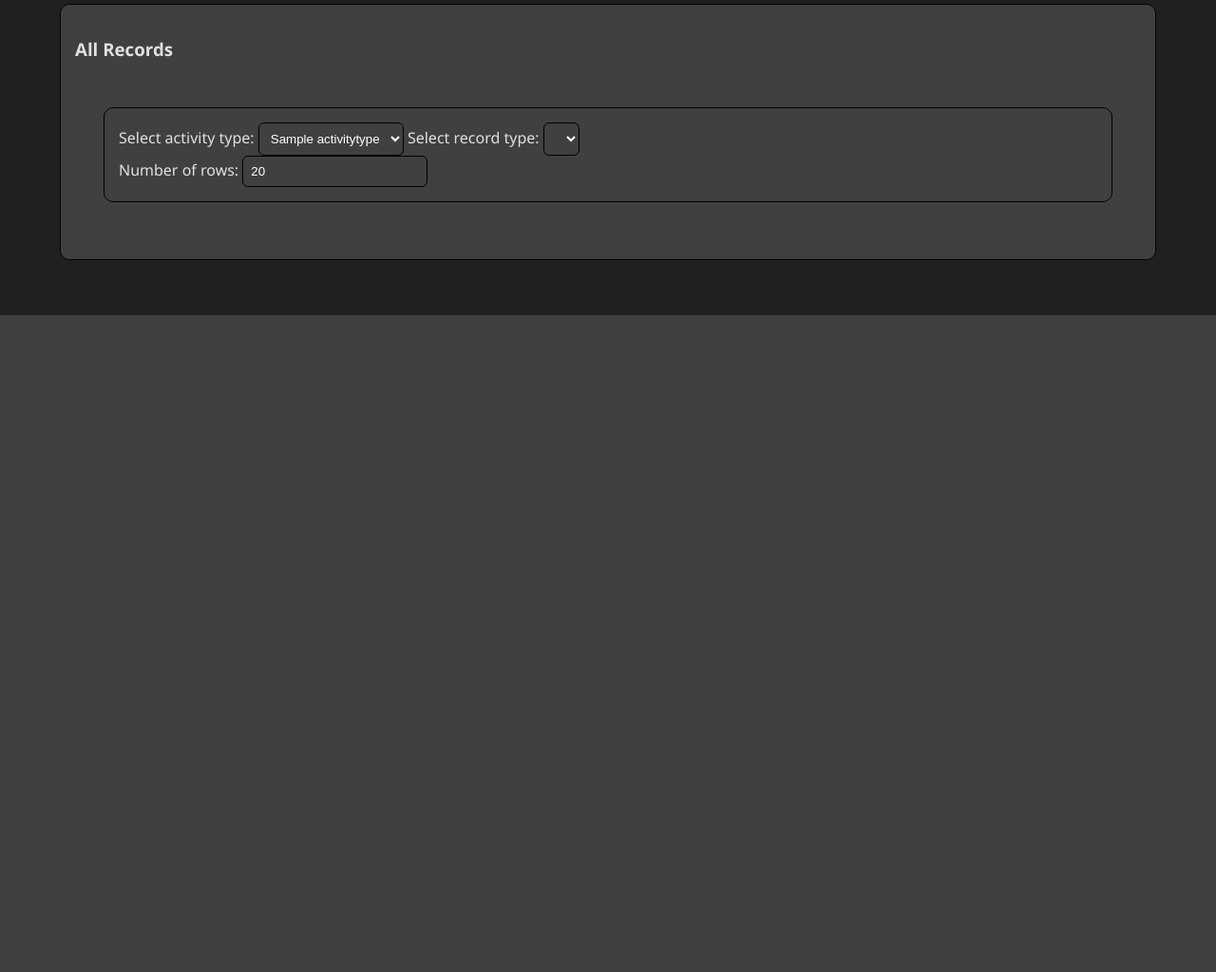
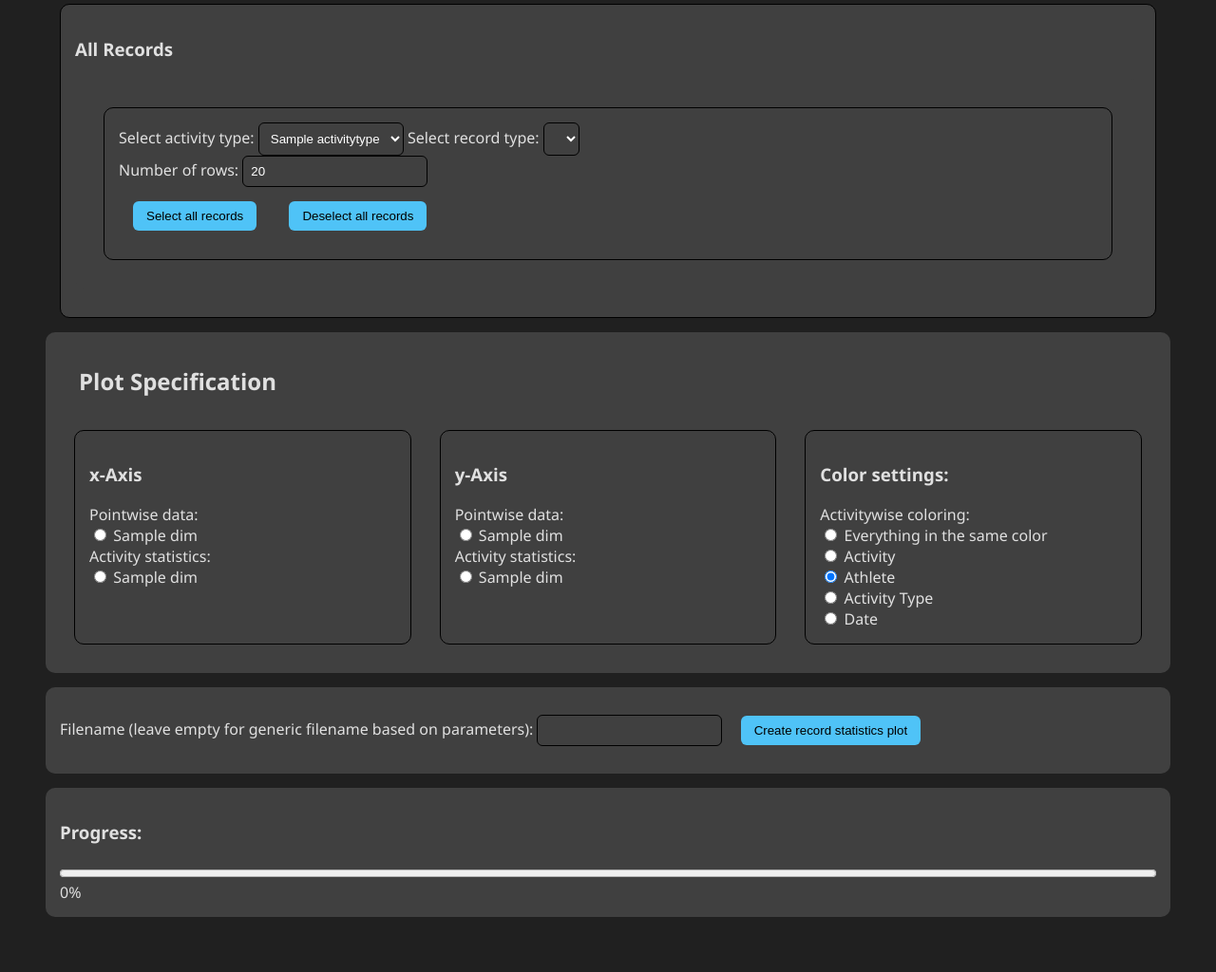
Before and after one commit to Feathergunner/GPXVis, a Flask app: template templates/records.html in a window 1280 px wide. Shown: the part 554-1578 px from the top of the page at 95% size. Before the commit the page ends 886 px from the top, so only its background shows below. Run offline with Flask 3, Linux system fonts and the light colour scheme; the template is opened without the code that fills it: most values are stand-ins (such as "Sample title", 1, 10 or a date in 2020); lists and menus that the app fills with data are empty; parts of the project's set-up code (start-up, migrations or seed data) failed here and were passed over.

Commit message:
Add UI for creating plots about recorddata

```diff
--- a/App.py
+++ b/App.py
@@ -127,6 +127,8 @@ def records():
 		activity_types=_activity_types,
 		recorddata=records_by_type,
 		recordtypes=recordtypes_by_acttype,
+		axisdim_cont= AXIS_DIM_CONT,
+		axisdim_cat=AXIS_DIM_CAT,
 		default_setting=_defaults)
 
 @app.route("/settings")
@@ -385,6 +387,39 @@ def run_DataPlotter():
 		"total_progress": 0
 	})
 
+@app.route("/api/runRecordPlotter", methods=["POST"])
+def run_RecordPlotter():
+	global current_job
+	data = request.get_json()
+	recorddata_ids = data.get("recorddata_ids", "")
+	axis_key_x = data.get("axis_x", "")
+	axis_key_y = data.get("axis_y", "")
+	key_color = data.get("color_key", "")
+	filename = data.get("filename", "")
+
+	records_and_activities = DBH.get_recorddata_and_activity_by_record_ids(recorddata_ids)
+	records = [rec_and_act[0] for rec_and_act in records_and_activities]
+	activities = [rec_and_act[1] for rec_and_act in records_and_activities]
+	timeframe_starts = [record.starttime for record in records]
+	timeframe_ends = [record.starttime+record.time for record in records]
+
+	aim_rd.set_activities(activities)
+	aim_rd.set_timeframes(timeframe_starts, timeframe_ends)
+	aim_rd.set_key_x(axis_key_x)
+	aim_rd.set_key_y(axis_key_y)
+	aim_rd.set_color_key(key_color)
+	aim_rd.set_filename_prefix(filename)
+
+	current_job = aim_rd
+	current_job.start_progress()
+	thread = threading.Thread(target=aim_rd.run_plotter)
+	thread.start()
+	return jsonify({
+		"current_task": "DataPlotter",
+		"current_status": "started",
+		"total_progress": 0
+	})
+
 @app.route("/api/create_record_category", methods=["POST"])
 def create_record_category():
 	data = request.get_json()
@@ -396,25 +431,6 @@ def create_record_category():
 	return {
 		"status": "ok"
 	}
-
-def plot_record_data(recorddata_ids, axis_key_x:str, axis_key_y:str, key_color:str=None, filename_prefix:str=""):
-	records_and_activities = DBH.get_recorddata_and_activity_by_record_ids(recorddata_ids)
-	records = [rec_and_act[0] for rec_and_act in records_and_activities]
-	activities = [rec_and_act[1] for rec_and_act in records_and_activities]
-	timeframe_starts = [record.starttime for record in records]
-	timeframe_ends = [record.starttime+record.time for record in records]
-
-	aim_rd.set_activities(activities)
-	aim_rd.set_timeframes(timeframe_starts, timeframe_ends)
-	aim_rd.set_key_x(axis_key_x)
-	aim_rd.set_key_y(axis_key_y)
-	aim_rd.set_color_key(key_color)
-	aim_rd.set_filename_prefix(filename_prefix)
-
-	current_job = aim_rd
-	current_job.start_progress()
-	thread = threading.Thread(target=aim_rd.run_plotter)
-	thread.start()
 
 @app.route("/api/progress")
 def get_computation_progress():
--- a/static/css/style.css
+++ b/static/css/style.css
@@ -134,7 +134,7 @@ tbody tr:hover {
 	background-color: var(--panel_lowaccent);
 }
 
-.checkbox-column {
+.column_checkbox {
 	width: 32px;
 	text-align: center;
 	padding: 2px;
--- a/static/js/main.js
+++ b/static/js/main.js
@@ -221,6 +221,26 @@ async function runDataPlotter() {
 	monitorProgress();
 }
 
+async function runDataPlotterRecords(){
+	/*
+	Initiates the RouteProfilePlotter for record data
+	*/
+	const response = await fetch("/api/runRecordPlotter", {
+		method: "POST",
+		headers: {
+			"Content-Type": "application/json"
+		},
+		body: JSON.stringify({
+			recorddata_ids: getFromSelection("selectedRecords"),
+			axis_x: document.getElementById("form_select_axis_x").elements["radio_axis_x"].value,
+			axis_y: document.getElementById("form_select_axis_y").elements["radio_axis_y"].value,
+			color_key: document.getElementById("form_select_color_key").elements["color_key"].value,
+			filename: document.getElementById("input_filename").value
+		})
+	});
+	monitorProgress();
+}
+
 function selectAllActivities(select=true) {
 	checkboxes = document.getElementsByName('cb_activity_id');
  	for(var checkbox in checkboxes){
--- a/static/js/record_table.js
+++ b/static/js/record_table.js
@@ -110,6 +110,9 @@ function renderTable() {
 
 	// Create colgroup
 	const colgroup = document.createElement("colgroup");
+	const col_check = document.createElement("col");
+	col_check.style.width = "5ch";
+	colgroup.appendChild(col_check);
 	// Configured columns
 	tableColumns.forEach(column => {
 		const col = document.createElement("col");
@@ -124,6 +127,10 @@ function renderTable() {
 		oldColgroup.remove();
 	}
 	fullTable.prepend(colgroup);
+
+	// checkbox column:
+	const th_check = document.createElement("th");
+	tableHeader.appendChild(th_check);
 
 	// data columns:
 	tableColumns.forEach(column => {
@@ -168,6 +175,14 @@ function renderTable() {
 	// Generate table contents
 	rows.forEach(([name, values]) => {
 		const tr = document.createElement("tr");
+		// checkbox:
+		const checkboxCell = document.createElement("td");
+		const checkbox = document.createElement("input");
+		checkbox.type = "checkbox";
+		checkbox.value = values["id"];
+		checkbox.name = "selectedRecords";
+		checkboxCell.appendChild(checkbox);
+		tr.append(checkboxCell);
 
 		// Add configured columns
 		tableColumns.forEach(column => {
@@ -187,3 +202,11 @@ function renderTable() {
 		tableBody.appendChild(tr);
 	});
 }
+
+function selectAllRecords(select=true) {
+	// Selects/Deselects all current checkboxes in the records table
+	checkboxes = document.getElementsByName('selectedRecords');
+ 	for(var checkbox in checkboxes){
+		checkboxes[checkbox].checked = select;
+ 	}
+}
--- a/templates/components/activity_table.html
+++ b/templates/components/activity_table.html
@@ -3,7 +3,7 @@
 	<table>
 		<thead>
 			<tr>
-				{% if addselectioncheckbox %}<td class="checkbox-column"></td>{% endif %}
+				{% if addselectioncheckbox %}<td class="column_checkbox"></td>{% endif %}
 				<td>Athlete</td>
 				<td>Type</td>
 				<td>Name</td>
@@ -16,7 +16,7 @@
 				<td>Avg. Pace</td>
 			</tr>
 			<tr>
-				{% if addselectioncheckbox %}<td class="checkbox-column"></td>{% endif %}
+				{% if addselectioncheckbox %}<td class="column_checkbox"></td>{% endif %}
 				<td></td>
 				<td></td>
 				<td></td>
@@ -33,7 +33,7 @@
 			{% for activity in activities %}
 			<tr>
 				{% if addselectioncheckbox %}
-				<td class="checkbox-column">
+				<td class="column_checkbox">
 					<input type="checkbox" id="radiobox_activity" name="cb_activity_id" value="{{ activity.id }}" {% if defaultchecked %}checked{% endif %}>
 				</td>
 				{% endif %}
--- a/templates/components/record_table.html
+++ b/templates/components/record_table.html
@@ -24,6 +24,9 @@
 			<!-- Filled by JavaScript -->
 		</tbody>
 	</table>
+
+	<button onclick="selectAllRecords(true)"> Select all records </button>
+	<button onclick="selectAllRecords(false)"> Deselect all records </button>
 </div>
 
 {% endblock %}
--- a/templates/records.html
+++ b/templates/records.html
@@ -1,4 +1,5 @@
 {% extends "base.html" %}
+{% from "components/filename_and_startbutton.html" import filename_and_startbutton %}
 
 {% block title %}Records{% endblock %}
 {% block content %}
@@ -11,10 +12,16 @@
 	</div>
 	<button onclick="createRecordCategory()">Create record category</button>
 </div>
+
 <div class="panel">
 	<h3>All Records</h3>
 	<div class="cleanpanel">
 		{% include "components/record_table.html" %}
 	</div>
 </div>
+
+{% include "components/select_plotparams.html" %}
+{{ filename_and_startbutton("Create record statistics plot", "runDataPlotterRecords()") }}
+{% include "components/progressbar.html" %}
+
 {% endblock %}
```
Lines whose indentation alone changed are shown as unchanged.
